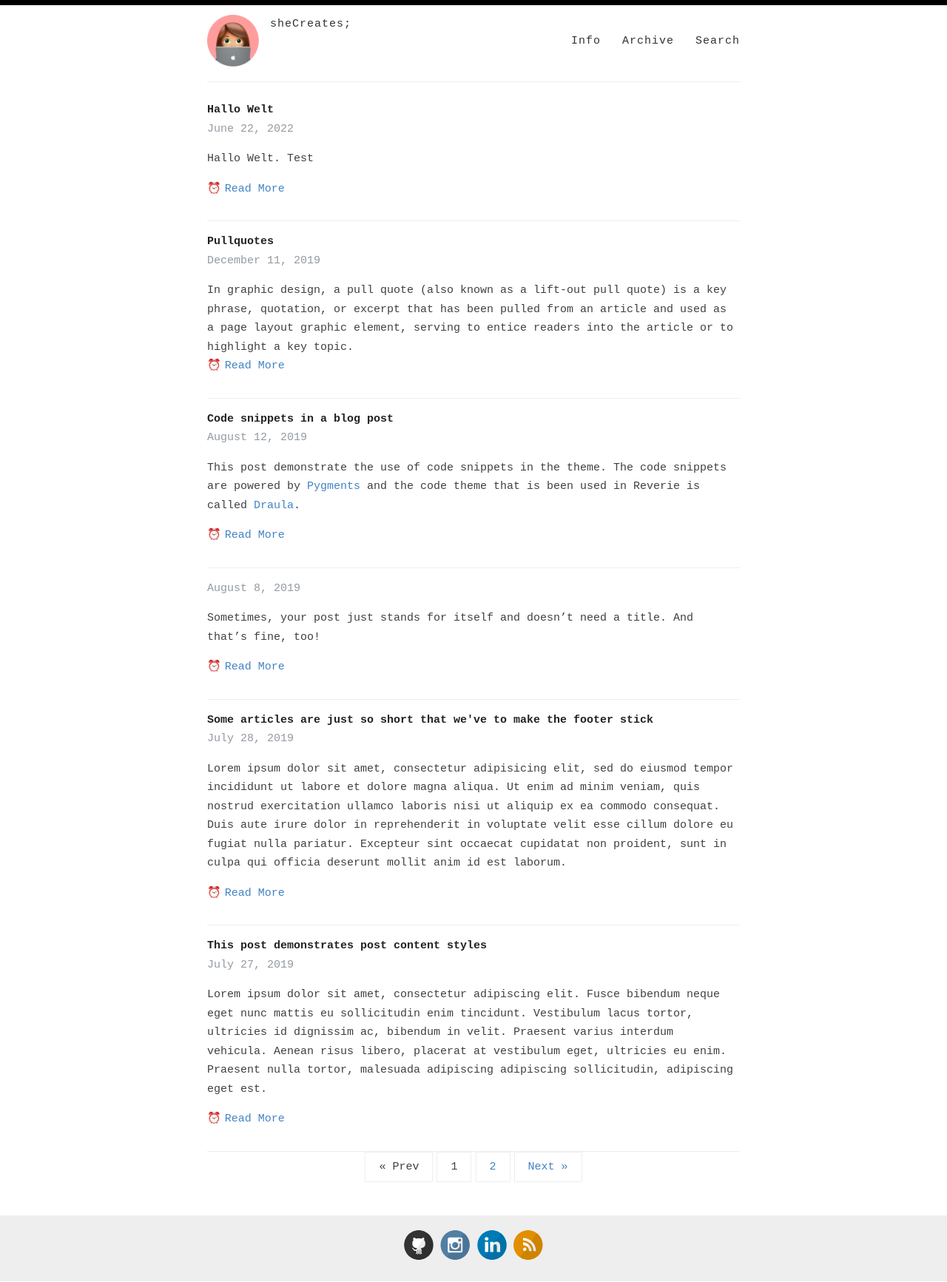
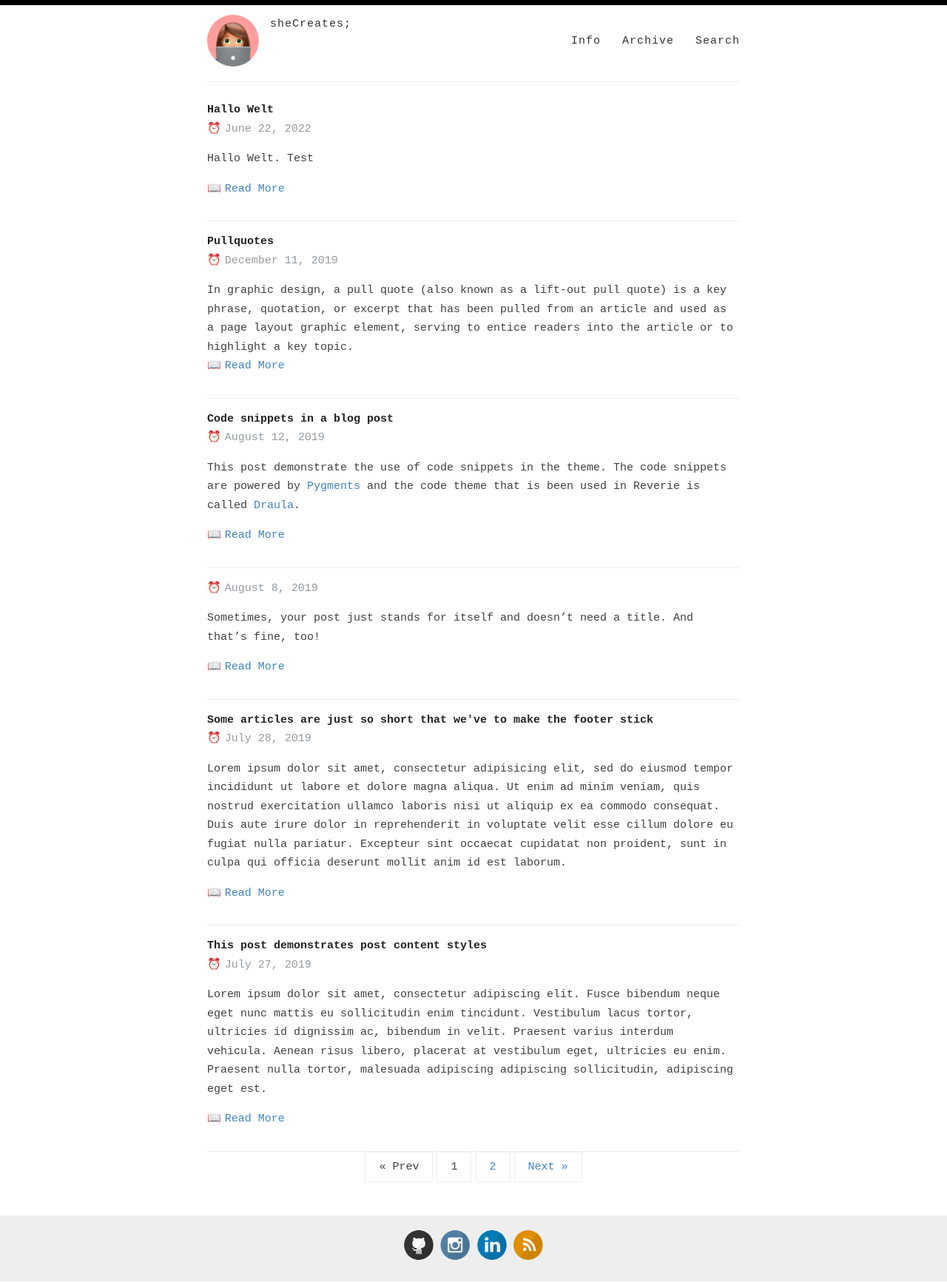
Before and after one commit to norawarschewski/shecreates.design, a Jekyll site: the page built from index.html, in a window 1280 px wide. Shown: the whole page at 74% size. Built offline with Jekyll 4.4.1, drawn with Linux system fonts in a browser that asks for light colours; some web fonts are replaced; the list of posts is cut into pages by our own code.

Commit message:
refactor: add emojis in ::before

```diff
--- a/assets/style.scss
+++ b/assets/style.scss
@@ -393,7 +393,7 @@ nav {
   }
 
   .read-more:before {
-    content: "\023F0";
+    content: "\1F4D6";
     margin-right: 5px;
 }
 
@@ -469,6 +469,11 @@ body:after {
   text-align: left;
   color: #939aa1;
   letter-spacing: 2px;
+}
+
+.post_date::before {
+  content: "\23F0";
+  margin-right: 5px;
 }
 
 .post_date{
```
